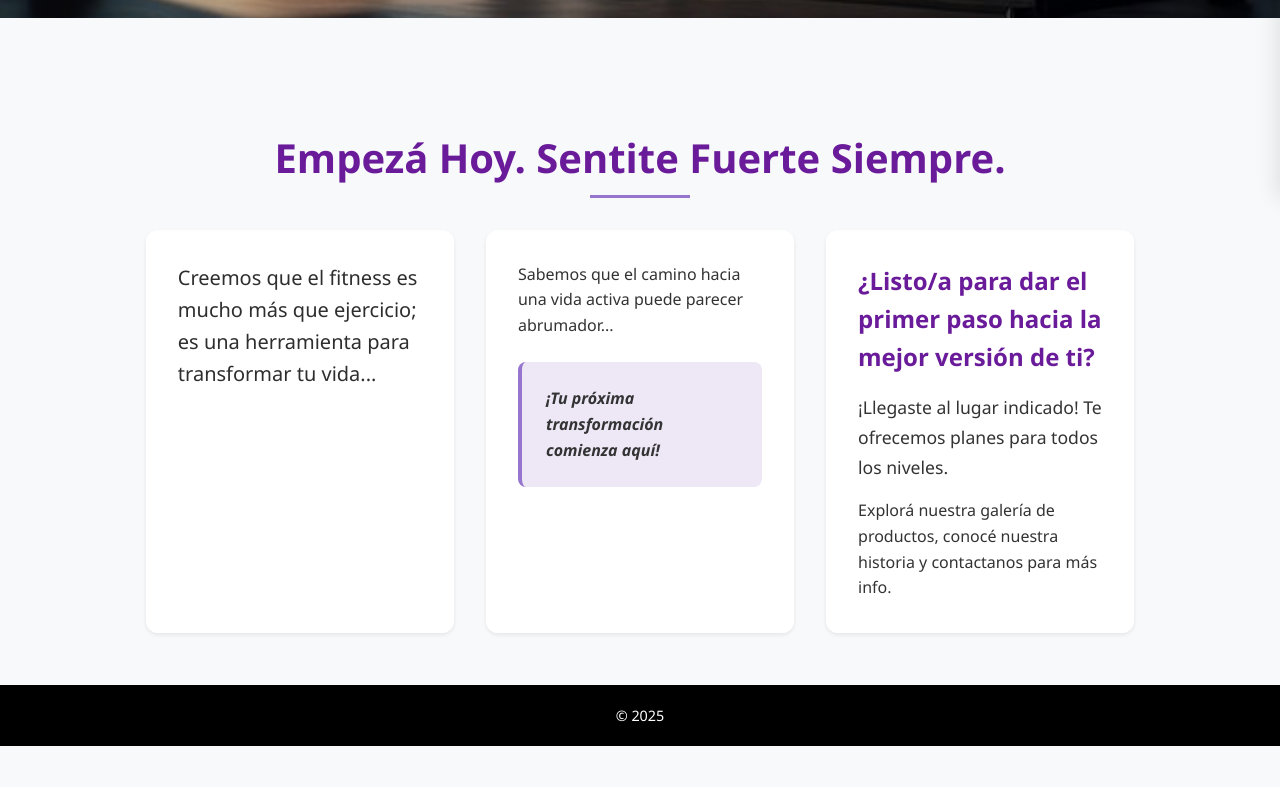
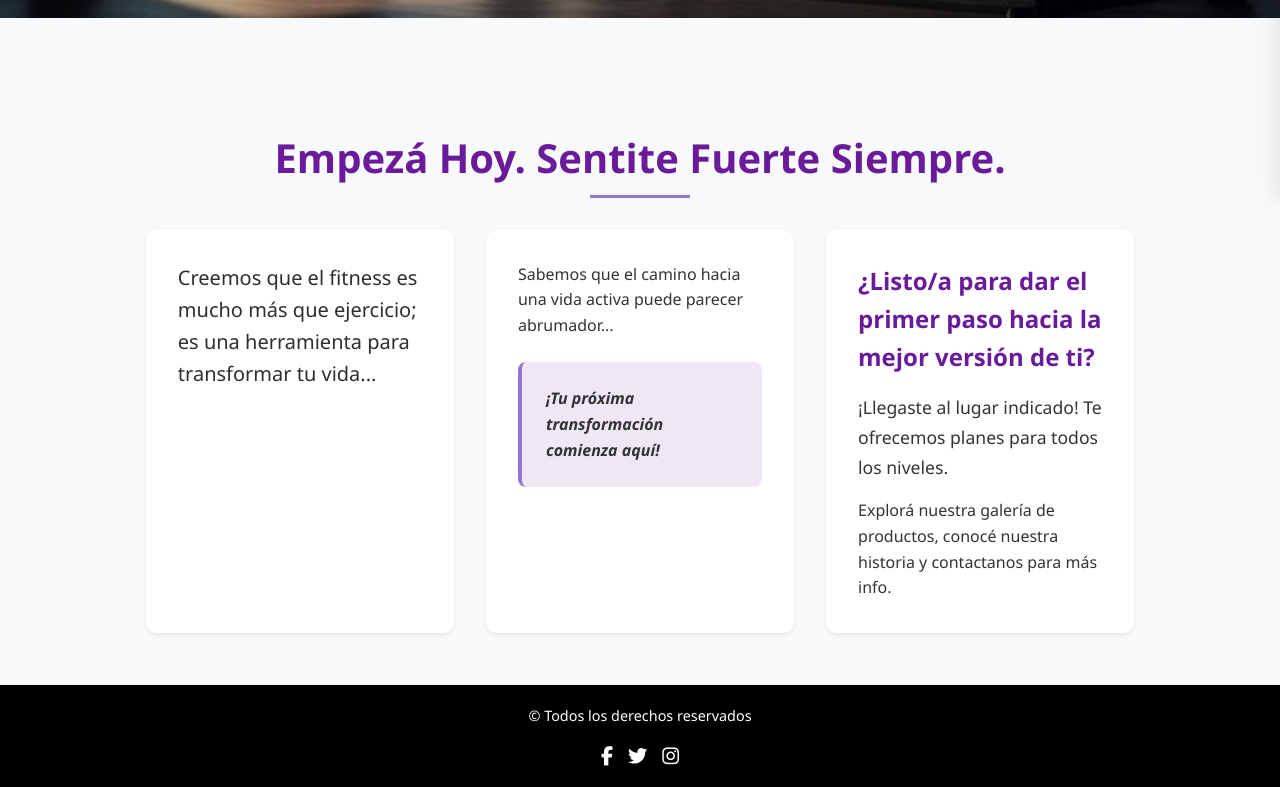
Before and after one commit to vmstani/Proyecto-React, a React (Vite) app: page / in a window 1280 px wide. Shown: the part 602-1389 px from the top of the page. Before the commit the page ends 1348 px from the top, so only its background shows below. Built offline with nearby package versions, Linux system fonts and the light colour scheme.

Commit message:
redes sociales

```diff
--- a/src/components/estatics/Footer.jsx
+++ b/src/components/estatics/Footer.jsx
@@ -1,13 +1,23 @@
-import React from 'react'
-import './styleEstatico.css'
-
+import React from 'react';
+import './styleStatic.css';
 
 const Footer = () => {
   return (
     <footer>
-        <p>&copy; 2025 </p>
+      <p>&copy; Todos los derechos reservados</p>
+      <div className="social-icons">
+        <a href="https://www.facebook.com/vero.trainer" target="_blank" rel="noopener noreferrer">
+          <i className="fab fa-facebook-f"></i>
+        </a>
+        <a href="https://x.com/VeroStanis" target="_blank" rel="noopener noreferrer">
+          <i className="fab fa-twitter"></i>
+        </a>
+        <a href="https://www.instagram.com/verotrainer" target="_blank" rel="noopener noreferrer">
+          <i className="fab fa-instagram"></i>
+        </a>
+      </div>
     </footer>
-  )
-}
+  );
+};
 
-export default Footer
+export default Footer;
--- a/src/components/estatics/Header.jsx
+++ b/src/components/estatics/Header.jsx
@@ -1,6 +1,6 @@
 import React, { useState, useEffect } from 'react';
 import { Link } from 'react-router-dom';
-import './styleEstatico.css';
+import './styleStatic.css';
 import Cart from '../Cart';
 import logo from '../../assets/logo.png';
 import { useCart } from '../../context/CartContext';
--- a/src/components/estatics/styleEstatico.css
+++ b/src/components/estatics/styleStatic.css
@@ -143,3 +143,21 @@ footer p {
   font-size: 0.9em;
   line-height: 1.5;
 }
+
+/* Redes sociales en el footer */
+footer .social-icons {
+  margin-top: 10px;
+  display: flex;
+  gap: 15px;
+  justify-content: center;
+}
+
+footer .social-icons a {
+  color: white;
+  font-size: 1.2em;
+  transition: color 0.3s ease;
+}
+
+footer .social-icons a:hover {
+  color: #a014d8;
+}
```
